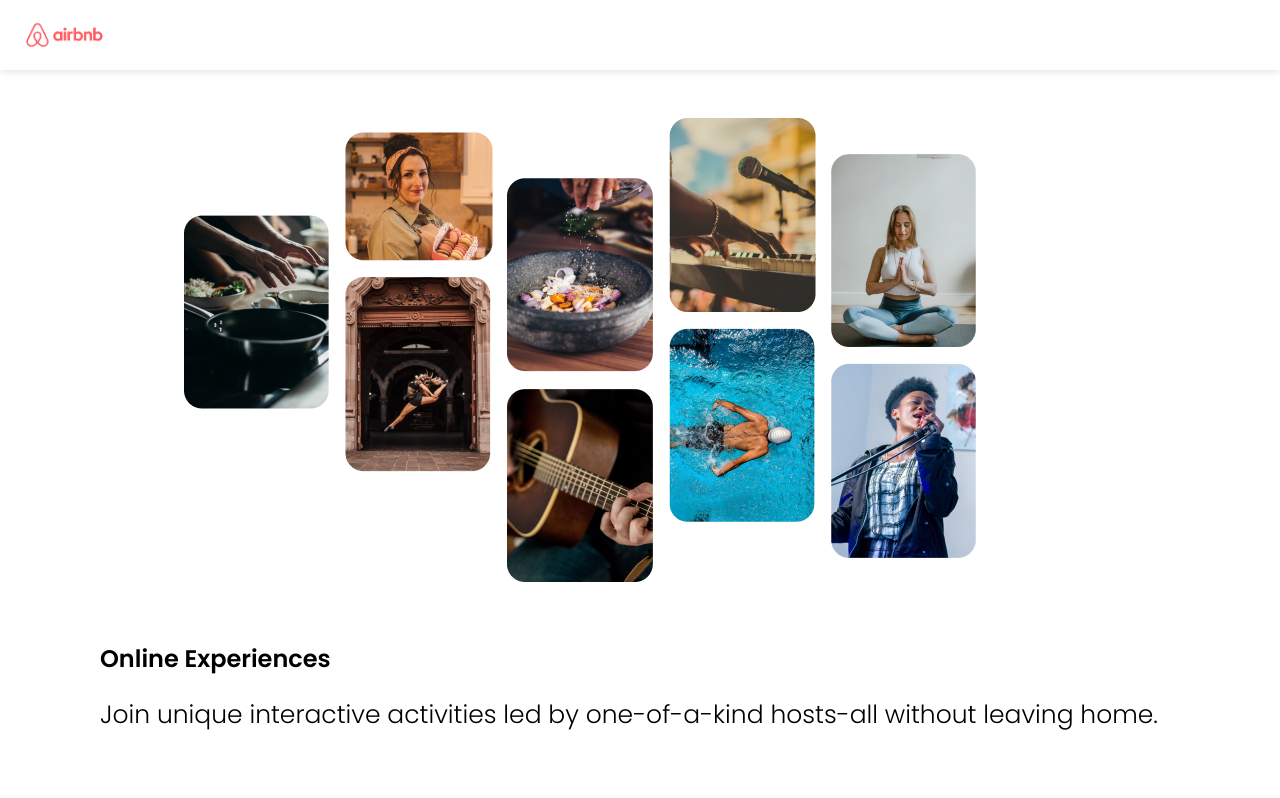
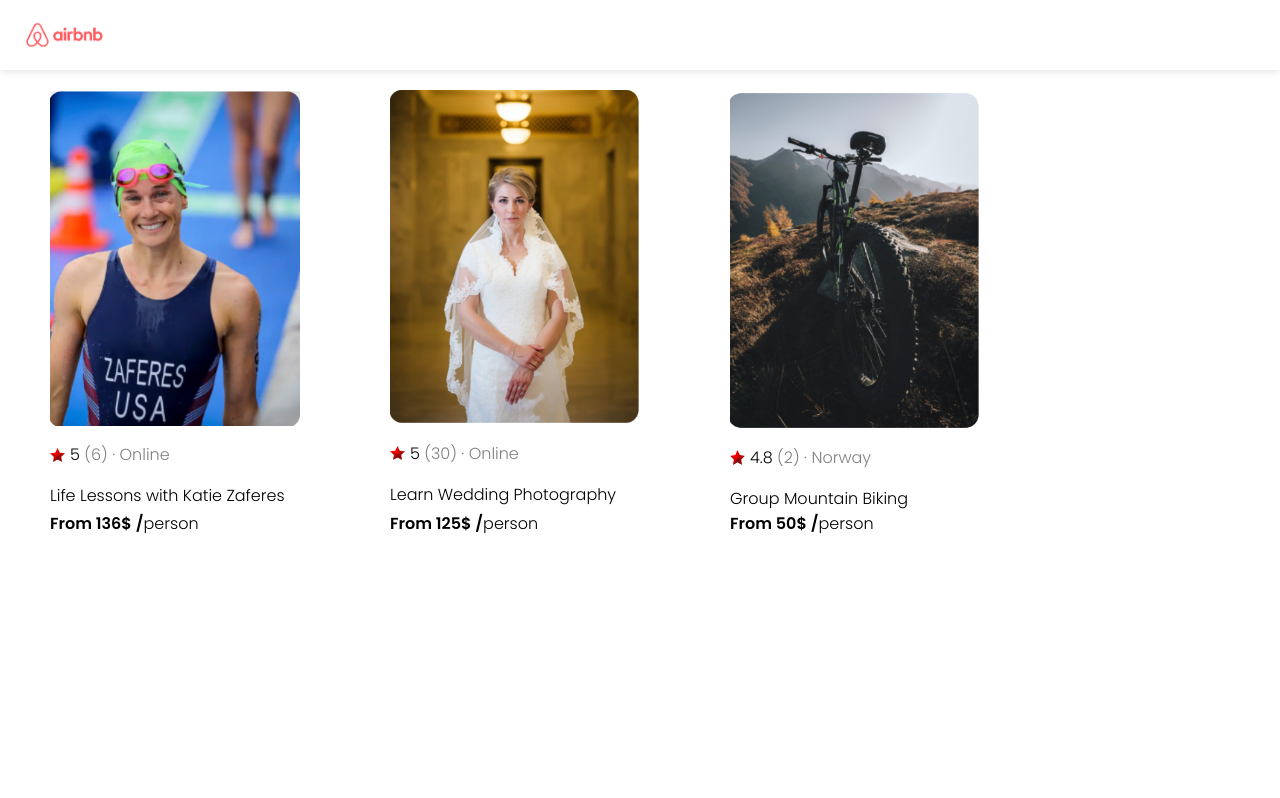
Before and after one commit to ktam512/react-projects, a React (Vite) app in the folder airbnb-experiences-clone/: page / in a window 1280 px wide. Shown: the top 798 px of the page. Built offline with nearby package versions, Linux system fonts and the light colour scheme.

Commit message:
Add the horizontal scrolling section to display all the activities on the page

```diff
--- a/airbnb-experiences-clone/App.jsx
+++ b/airbnb-experiences-clone/App.jsx
@@ -9,6 +9,7 @@
     const cardElements = data.map(data => {
         return (
         <Card
+        key = {data.id}
         title = {data.title}
         price = {data.price}
         img = {data.coverImg}
@@ -21,8 +22,11 @@
     return (
         <div>
             <Navbar/>
-            <Hero/>
-            {cardElements}
+            {/* <Hero/> */}
+            <div className = "card--list">
+                {cardElements}
+            </div>
+
         </div>
     )
 }
--- a/airbnb-experiences-clone/style.css
+++ b/airbnb-experiences-clone/style.css
@@ -32,14 +32,27 @@
 }
 
 /* Card section */
+.card--list {
+    display: flex;
+    flex-wrap: nowrap;
+    gap: 20px;
+    overflow-x: auto;
+}
 .card {
     margin:20px 20px 20px 50px;
     width:250px;
+    flex: 0 0 auto;
     display:flex;
     flex-direction: column;
+
 }
 .card--photo {
     width:250px;
+}
+
+.card--title {
+    overflow: hidden;
+    text-overflow: ellipsis;
 }
 
 .card--review {
@@ -63,6 +76,10 @@
     margin:0px;
 }
 
+.card--price {
+    margin-top: auto;
+}
+
 .card--price span{
    font-weight:bold;
 }
```
